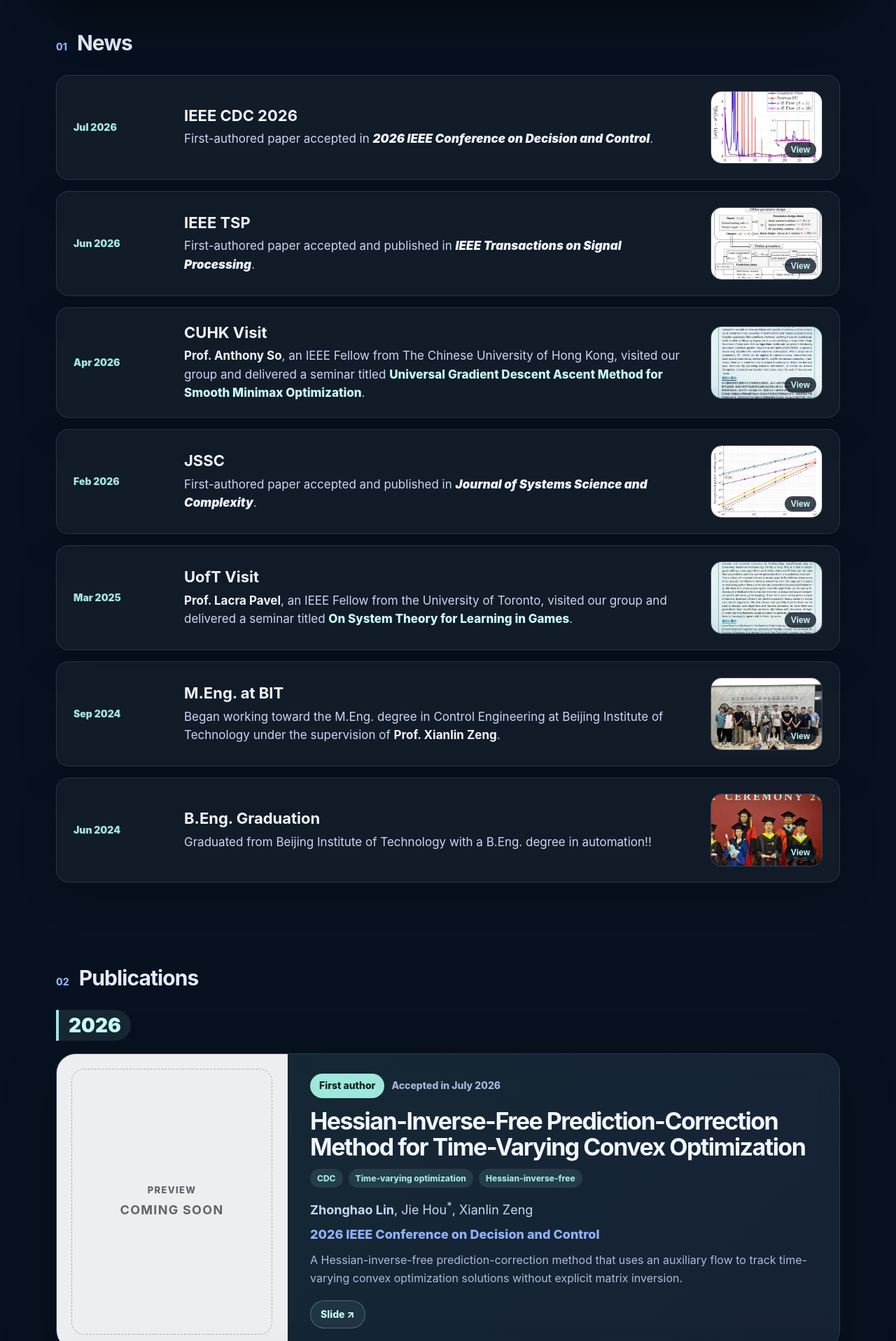
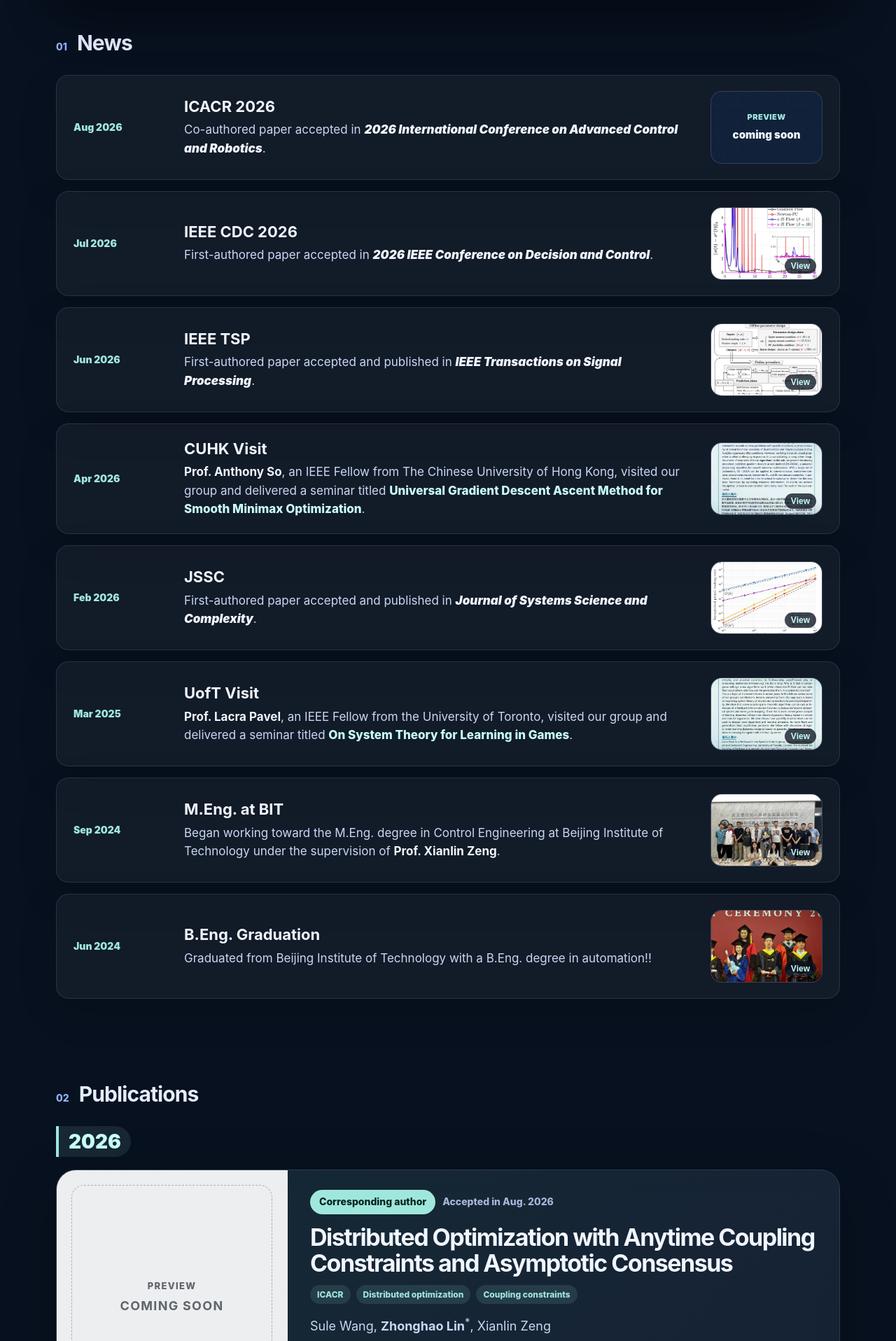
Before and after one commit to Aonuma-Shun/Aonuma-Shun.github.io, a React (Vite) app: page / in a window 1280 px wide. Shown: the part 784-2700 px from the top of the page at 70% size. Built offline with nearby package versions, Linux system fonts and the light colour scheme.

Commit message:
Update website

```diff
--- a/index.html
+++ b/index.html
@@ -11,6 +11,31 @@
     />
     <meta name="author" content="Zhonghao Lin" />
     <meta name="keywords" content="Zhonghao Lin, 林仲豪, Aonuma-Shun, Beijing Institute of Technology, Control Engineering, time-varying optimization, online optimization, distributed optimization" />
+    <meta property="og:type" content="website" />
+    <meta property="og:url" content="https://aonuma-shun.github.io/" />
+    <meta property="og:title" content="Zhonghao Lin | Personal Homepage" />
+    <meta
+      property="og:description"
+      content="Zhonghao Lin is an M.Eng. student in Control Engineering at Beijing Institute of Technology."
+    />
+    <meta property="og:image" content="https://aonuma-shun.github.io/images/originals/profile/avatar.jpg" />
+    <meta property="og:image:alt" content="Anime avatar of Zhonghao Lin" />
+    <meta name="twitter:card" content="summary_large_image" />
+    <meta name="twitter:title" content="Zhonghao Lin | Personal Homepage" />
+    <meta
+      name="twitter:description"
+      content="Zhonghao Lin is an M.Eng. student in Control Engineering at Beijing Institute of Technology."
+    />
+    <meta name="twitter:image" content="https://aonuma-shun.github.io/images/originals/profile/avatar.jpg" />
+    <script type="application/ld+json">
+      {
+        "@context": "https://schema.org",
+        "@type": "Person",
+        "name": "Zhonghao Lin",
+        "url": "https://aonuma-shun.github.io/",
+        "image": "https://aonuma-shun.github.io/images/originals/profile/avatar.jpg"
+      }
+    </script>
   </head>
   <body>
     <div id="root"></div>
--- a/src/App.css
+++ b/src/App.css
@@ -655,6 +655,37 @@ h1 {
   background: rgba(255, 255, 255, 0.05);
 }
 
+.newsImageFallback {
+  height: 104px;
+  display: grid;
+  align-content: center;
+  justify-items: center;
+  gap: 5px;
+  border: 1px solid rgba(180, 198, 255, 0.18);
+  border-radius: 16px;
+  background:
+    linear-gradient(rgba(17, 34, 59, 0.9), rgba(17, 34, 59, 0.9)),
+    linear-gradient(90deg, rgba(159, 231, 220, 0.12) 1px, transparent 1px),
+    linear-gradient(rgba(159, 231, 220, 0.12) 1px, transparent 1px);
+  background-size: auto, 18px 18px, 18px 18px;
+  color: #cbd6f4;
+  text-align: center;
+}
+
+.newsImageFallback span {
+  color: #9fe7dc;
+  font-size: 11px;
+  font-weight: 900;
+  letter-spacing: 0.04em;
+  text-transform: uppercase;
+}
+
+.newsImageFallback strong {
+  color: #f1f5ff;
+  font-size: 15px;
+  font-weight: 900;
+}
+
 .newsImageButton img {
   width: 100%;
   height: 100%;
@@ -1711,6 +1742,10 @@ h1 {
     height: 180px;
   }
 
+  .newsImageFallback {
+    height: 180px;
+  }
+
   .publication {
   grid-template-columns: 1fr;
 }
--- a/src/App.tsx
+++ b/src/App.tsx
@@ -7,6 +7,7 @@ type NewsItem = {
   text: ReactNode
   image?: string
   imageAlt?: string
+  imageFallback?: boolean
 }
 
 type Publication = {
@@ -319,6 +320,17 @@ const quotes: QuoteEntry[] = [
 
 const news: NewsItem[] = [
   {
+    date: 'Aug 2026',
+    title: 'ICACR 2026',
+    text: (
+      <>
+        Co-authored paper accepted in{' '}
+        <strong className="journalName">2026 International Conference on Advanced Control and Robotics</strong>.
+      </>
+    ),
+    imageFallback: true,
+  },
+  {
     date: 'Jul 2026',
     title: 'IEEE CDC 2026',
     text: (
@@ -404,6 +416,18 @@ const news: NewsItem[] = [
 
 const newsZh: NewsItem[] = [
   {
+    date: '2026 年 8 月',
+    title: 'ICACR 2026',
+    text: (
+      <>
+        合作论文被{' '}
+        <strong className="journalName">2026 International Conference on Advanced Control and Robotics</strong>{' '}
+        录用。
+      </>
+    ),
+    imageFallback: true,
+  },
+  {
     date: '2026 年 7 月',
     title: 'IEEE CDC 2026',
     text: (
@@ -488,6 +512,25 @@ const newsZh: NewsItem[] = [
 ]
 
 const publications: Publication[] = [
+  {
+    title: 'Distributed Optimization with Anytime Coupling Constraints and Asymptotic Consensus',
+    authors: (
+      <>
+        Sule Wang, <strong className="myName">Zhonghao Lin</strong>
+        <sup className="correspondingAuthor" title="Corresponding author">
+          *
+        </sup>
+        , Xianlin Zeng
+      </>
+    ),
+    venue: '2026 International Conference on Advanced Control and Robotics',
+    year: '2026',
+    role: 'Corresponding author',
+    status: 'Accepted in Aug. 2026',
+    description:
+      'A continuous-time distributed method for consensus optimization with coupling constraints that remain satisfied throughout the trajectory, while consensus is achieved asymptotically.',
+    tags: ['ICACR', 'Distributed optimization', 'Coupling constraints'],
+  },
   {
     title:
       'Hessian-Inverse-Free Prediction-Correction Method for Time-Varying Convex Optimization',
@@ -579,6 +622,24 @@ const publications: Publication[] = [
 ]
 
 const publicationsZh: Publication[] = [
+  {
+    title: 'Distributed Optimization with Anytime Coupling Constraints and Asymptotic Consensus',
+    authors: (
+      <>
+        王素乐，<strong className="myName">林仲豪</strong>
+        <sup className="correspondingAuthor" title="通讯作者">
+          *
+        </sup>
+        ，曾宪琳
+      </>
+    ),
+    venue: '2026 International Conference on Advanced Control and Robotics',
+    year: '2026',
+    role: '通信作者',
+    status: '2026 年 8 月录用',
+    description: '提出一种连续时间分布式方法：在算法轨迹全程满足耦合约束的同时，实现渐近一致性优化。',
+    tags: ['ICACR', '分布式优化', '耦合约束'],
+  },
   {
     title:
       'Hessian-Inverse-Free Prediction-Correction Method for Time-Varying Convex Optimization',
@@ -1242,6 +1303,11 @@ function App() {
                   />
                   <span>{viewLabel}</span>
                 </button>
+              ) : item.imageFallback ? (
+                <div className="newsImageFallback" aria-label={`${item.title} preview coming soon`}>
+                  <span>{copy.publicationFallback[0]}</span>
+                  <strong>{copy.publicationFallback[1]}</strong>
+                </div>
               ) : null}
             </div>
           ))}
```
